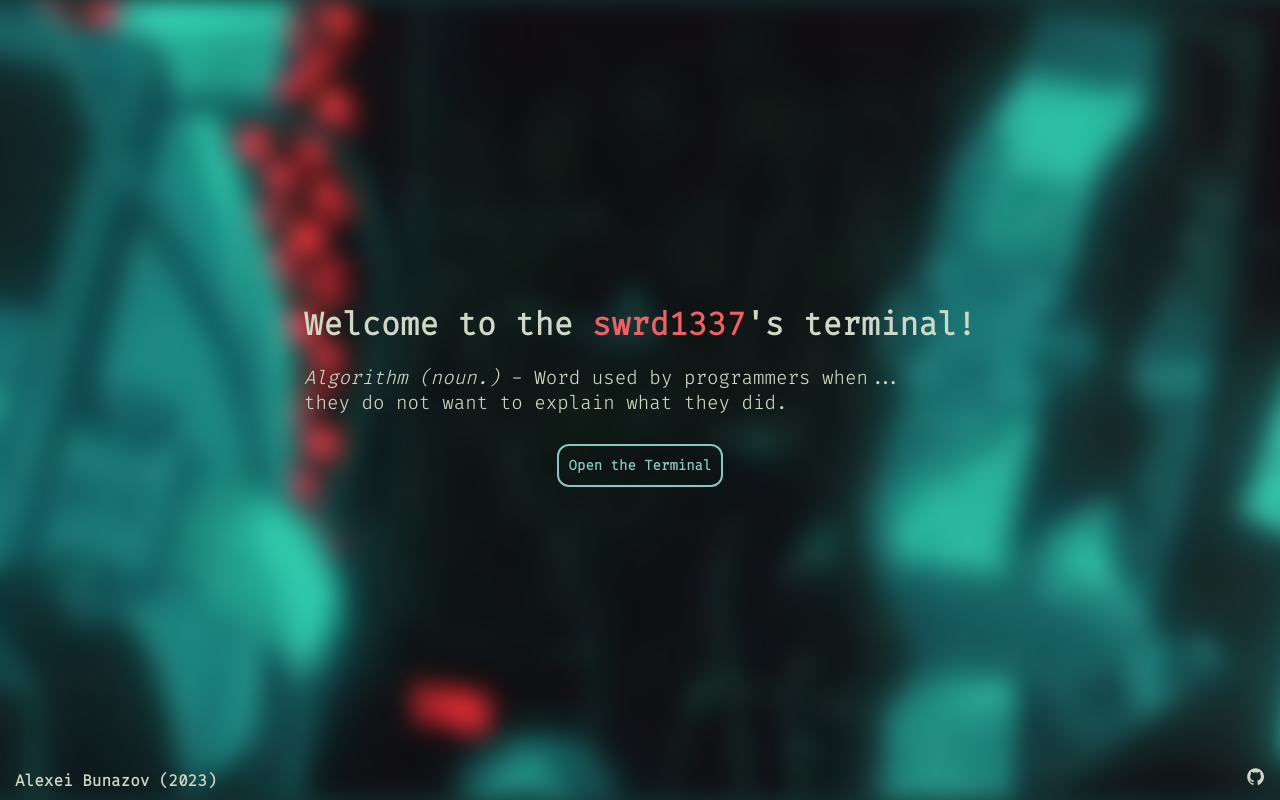
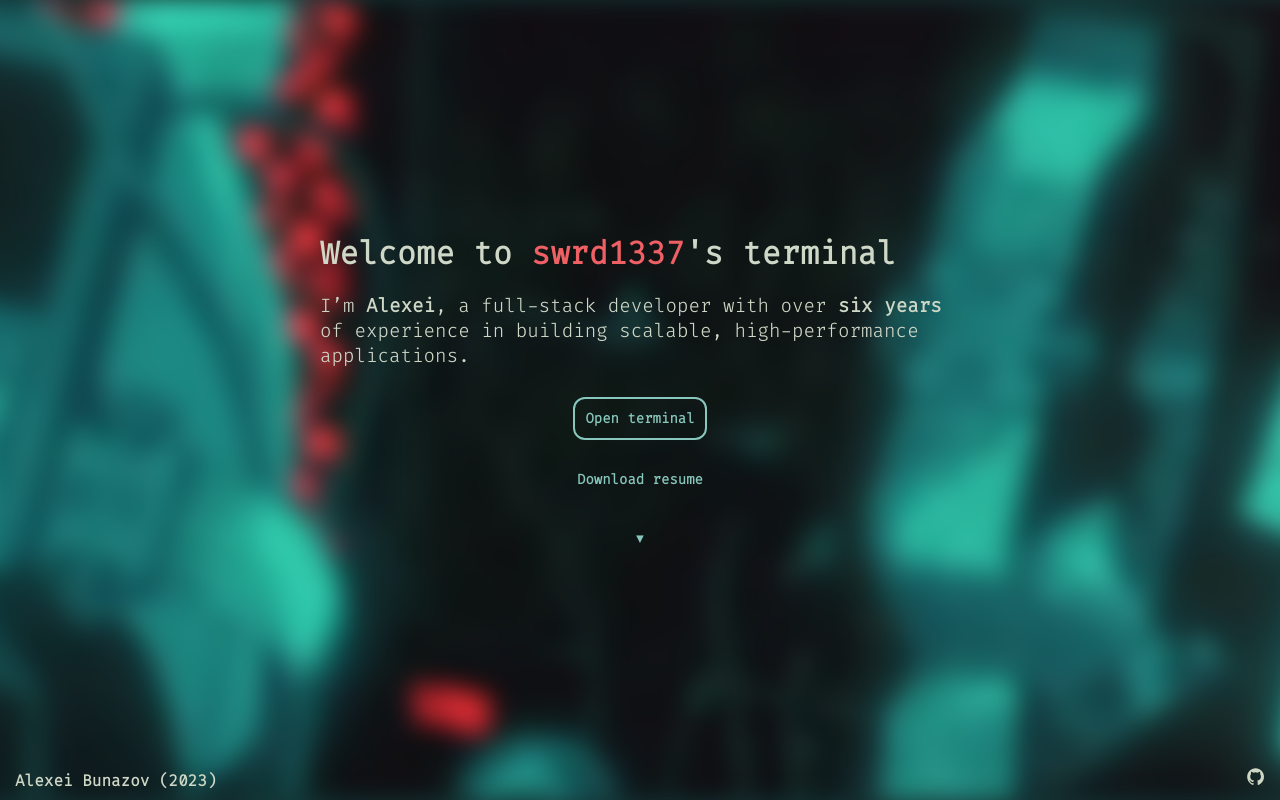
Before and after one commit to swrd1337/swrd-terminal, a React (Vite) app: page / in a window 1280 px wide. Built offline with nearby package versions, Linux system fonts and the light colour scheme.

Commit message:
Update libs, info and re-style

```diff
--- a/package.json
+++ b/package.json
@@ -15,11 +15,13 @@
     "react": "^18.2.0",
     "react-dom": "^18.2.0",
     "react-icons": "^4.4.0",
-    "styled-components": "^5.3.5"
+    "styled-components": "^5.3.5",
+    "swrdleet-dev": "file:"
   },
   "devDependencies": {
     "@types/react": "^18.0.15",
     "@types/react-dom": "^18.0.6",
+    "@types/styled-components": "^5.1.34",
     "@vitejs/plugin-react": "^2.0.0",
     "vite": "^3.0.0"
   }
--- a/src/components/Welcome.jsx
+++ b/src/components/Welcome.jsx
@@ -1,19 +1,71 @@
-import { useState } from "react";
-import { OutlinedButton } from "./styles/Button";
-import { FlexContainer } from "./styles/Flex";
-import { motion } from "framer-motion";
-import MainInfo from "../resources/mainInfo";
-import { Headline } from "./styles/Typography";
-
-const MotionButton = motion(OutlinedButton);
+import { FlexContainer } from './styles/Flex';
+import { motion } from 'framer-motion';
+import MainInfo from '../resources/mainInfo';
+import { Headline } from './styles/Typography';
+import styled from 'styled-components';
+import { media } from './styles/breakpoints';
 
 const MotionFlex = motion(FlexContainer);
 
+const TerminalButton = motion(styled.button`
+  background-color: transparent;
+  border: 2px solid ${({ theme }) => theme.textColor.primary};
+  color: ${({ theme }) => theme.textColor.primary};
+  font-weight: 600;
+  border-radius: 12px;
+  padding: 10px;
+  max-width: 210px;
+  margin: 10px;
+
+  &:hover {
+    cursor: pointer;
+    background-color: #87c7bd24;
+  }
+`);
+
+const ResumeButton = motion(styled.button`
+  background-color: transparent;
+  border: none;
+  border-radius: 12px;
+  color: ${({ theme }) => theme.textColor.primary};
+  font-weight: 600;
+  padding: 10px;
+  margin: 10px;
+
+  &:hover {
+    cursor: pointer;
+    background-color: #87c7bd24;
+  }
+`);
+
+const ArrowButton = motion(styled.button`
+  background-color: transparent;
+  border: none;
+  border-radius: 36px;
+  color: ${({ theme }) => theme.textColor.primary};
+  padding: 20px;
+  &:hover {
+    cursor: pointer;
+    background-color: #87c7bd24;
+  }
+`);
+
+const HeadlineContainer = styled.div`
+  max-width: 50%;
+
+  @media ${media.laptop} {
+    max-width: 70%;
+  }
+
+  @media ${media.mobile} {
+    max-width: 100%;
+  }
+`;
+
 function Welcome({ onButtonClick }) {
-  const [buttonHover, setButtonHover] = useState(false);
-
-  const onEnterHandler = () => setButtonHover(true);
-  const onLeaveHandler = () => setButtonHover(false);
+  const onDownloadClick = () => {
+    window.open('./eva_bg.webp', '_blank');
+  };
 
   return (
     <MotionFlex
@@ -28,36 +80,47 @@ function Welcome({ onButtonClick }) {
       transition={{
         delay: 0.3,
       }}
-      flexDir="column"
-      alignItems="center"
+      flexDir='column'
+      alignItems='center'
+      justifyContent='center'
     >
-      <motion.div
-        animate={{
-          scale: buttonHover ? 0.9 : 1,
-        }}
-      >
+      <HeadlineContainer>
         <Headline
           style={{ margin: 0 }}
           dangerouslySetInnerHTML={{ __html: MainInfo.title }}
         />
-        <p dangerouslySetInnerHTML={{__html: MainInfo.description}} />
-      </motion.div>
+        <p dangerouslySetInnerHTML={{ __html: MainInfo.description }} />
+      </HeadlineContainer>
 
-      <MotionButton
+      <TerminalButton
         onClick={onButtonClick}
-        onMouseEnter={onEnterHandler}
-        onMouseLeave={onLeaveHandler}
         whileHover={{
           scale: 1.2,
         }}
         transition={{
-          type: "spring",
+          type: 'spring',
           stiffness: 300,
           damping: 15,
         }}
       >
-        Open the Terminal
-      </MotionButton>
+        Open terminal
+      </TerminalButton>
+      <ResumeButton
+        onClick={onDownloadClick}
+        whileHover={{
+          scale: 1.2,
+        }}
+        transition={{
+          type: 'spring',
+          stiffness: 300,
+          damping: 15,
+        }}
+      >
+        Download resume
+      </ResumeButton>
+      <ArrowButton>
+        <span>&#x25BC;</span>
+      </ArrowButton>
     </MotionFlex>
   );
 }
--- a/src/components/styles/Button.jsx
+++ /dev/null
@@ -1,17 +0,0 @@
-import styled from "styled-components";
-
-export const OutlinedButton = styled.button`
-  background-color: transparent;
-  border: 2px solid ${({ theme }) => theme.textColor.primary};
-  color: ${({ theme }) => theme.textColor.primary};
-  font-weight: 600;
-  border-radius: 12px;
-  padding: 10px;
-  max-width: 210px;
-  margin: 10px;
-
-  &:hover {
-    cursor: pointer;
-    background-color: #87c7bd24;
-  }
-`;
--- /dev/null
+++ b/src/components/styles/breakpoints.js
@@ -0,0 +1,13 @@
+const breakpoints = {
+  mobile: '480px',
+  tablet: '768px',
+  laptop: '1024px',
+  desktop: '1200px',
+};
+
+export const media = {
+  mobile: `(max-width: ${breakpoints.mobile})`,
+  tablet: `(max-width: ${breakpoints.tablet})`,
+  laptop: `(max-width: ${breakpoints.laptop})`,
+  desktop: `(max-width: ${breakpoints.desktop})`,
+};
--- a/src/resources/commands.json
+++ b/src/resources/commands.json
@@ -2,17 +2,17 @@
   "help": {
     "messages": [
       "<br>",
-      "<span class='cmdhl'>help</span>             Provides <span class='cmdhl'>help</span> information for Magi commands.",
+      "<span class='cmdhl'>help</span>             Displays information on available commands.",
       "<span class='cmdhl'>clear</span>            Clears the screen.",
-      "<span class='cmdhl'>whois</span>            Display information about the author.",
-      "<span class='cmdhl'>exp</span>              Provides information about the work experience.",
-      "<span class='cmdhl'>education</span>        Display information about the education.",
-      "<span class='cmdhl'>skills</span>           View skills.",
-      "<span class='cmdhl'>contact</span>          Provides the contact information.",
-      "<span class='cmdhl'>cover</span>            Display the header.",
-      "<span class='cmdhl'>projects</span>         View coding projects.",
-      "<span class='cmdhl'>social</span>           Display social networks.",
-      "<span class='cmdhl'>history</span>          View command history.",
+      "<span class='cmdhl'>whois</span>            Provides an introduction to the developer.",
+      "<span class='cmdhl'>exp</span>              Shows work experience details.",
+      "<span class='cmdhl'>education</span>        Lists educational background.",
+      "<span class='cmdhl'>skills</span>           Displays technical and software skills.",
+      "<span class='cmdhl'>contact</span>          Shares contact information.",
+      "<span class='cmdhl'>cover</span>            Displays the terminal header.",
+      "<span class='cmdhl'>projects</span>         Provides an overview of projects.",
+      "<span class='cmdhl'>social</span>           Links to social media profiles.",
+      "<span class='cmdhl'>history</span>          Shows command history.",
       "<br>"
     ]
   },
@@ -22,90 +22,87 @@
   "whois": {
     "messages": [
       "<br>",
-      "Hi, I'm <span class='cmdhl'>Alexei</span>. Nice to meet you! 😊",
+      "Hello, I'm <span class='cmdhl'>Alexei</span>. A pleasure to meet you!",
       "<br>",
-      "I'm a <span class='cmdhl'>Full Stack Software Developer</span> who builds engaging websites like this one and I also enjoy bringing new ideas to life.",
+      "I am a <span class='cmdhl'>Full Stack Software Developer</span> with a passion for creating engaging, user-centered applications.",
       "<br>",
-      "I hope you will have fun using my site!",
+      "Thank you for exploring my portfolio.",
       "<br>"
     ]
   },
   "exp": {
     "messages": [
       "<br>",
-      "<span class='listhd'>Work Experience</span>",
+      "<span class='listhd'>Professional Experience</span>",
       "[🏢] Software Engineer",
       "    [1] Duration: September 2022 - Present",
       "    [2] Company: Stefanini EMEA",
-      "    [3] Tasks:",
-      "        🔹Developing and maintaining microservices using Kotlin with Spring-Boot.",
-      "        🔹Creating and maintaining APIs and databases.",
-      "        🔹Creating and maintaining frontend applications.",
-      "        🔹Helping other developers.",
-      "        🔹Software support.",
-      "        🔹Bug fixing.",
+      "    [3] Responsibilities:",
+      "        🔹Developing and managing microservices using Kotlin and Spring Boot.",
+      "        🔹Designing and maintaining APIs and databases.",
+      "        🔹Building and optimizing front-end applications.",
+      "        🔹Providing support to development team members.",
+      "        🔹Software troubleshooting and bug resolution.",
       "[🏢] Full Stack Software Developer",
       "    [1] Duration: October 2018 - August 2022",
       "    [2] Company: SyncroSoft SRL",
-      "    [3] Tasks:",
-      "        🔹Developing and maintaining web applications.",
-      "        🔹Creating and maintaining APIs.",
-      "        🔹Creating and maintaining databases.",
-      "        🔹Leading small projects.",
-      "        🔹Helping other developers.",
-      "        🔹Bug fixing.",
+      "    [3] Responsibilities:",
+      "        🔹Building and maintaining web applications.",
+      "        🔹API and database development.",
+      "        🔹Leading small-scale projects.",
+      "        🔹Mentoring and supporting team members.",
+      "        🔹Identifying and resolving software bugs.",
       "[🏢] Intern",
       "    [1] Duration: July 2018 - October 2018",
       "    [2] Company: SyncroSoft SRL",
-      "    [3] Tasks:",
-      "        🔹Developing and maintaining a plugin for a web application.",
-      "        🔹Bug fixing.",
+      "    [3] Responsibilities:",
+      "        🔹Developing and maintaining a web application plugin.",
+      "        🔹Addressing software bugs.",
       "<br>"
     ]
   },
   "education": {
     "messages": [
       "<br>",
-      "<span class='listhd'>Education</span>",
+      "<span class='listhd'>Academic Background</span>",
       "[🎓] Master's Degree",
-      "    🔹Craiova University, Faculty of Automation, Computers and Electronics",
-      "    🔹Dep: Software Engineering",
-      "    🔹2020 - 2022",
+      "    🔹Institution: University of Craiova, Faculty of Automation, Computers and Electronics",
+      "    🔹Field of Study: Software Engineering",
+      "    🔹Duration: 2020 - 2022",
       "[🎓] Bachelor's Degree",
-      "    🔹Craiova University, Faculty of Science",
-      "    🔹Dep: Computer Science",
-      "    🔹2017 - 2020",
+      "    🔹Institution: University of Craiova, Faculty of Science",
+      "    🔹Field of Study: Computer Science",
+      "    🔹Duration: 2017 - 2020",
       "<br>"
     ]
   },
   "skills": {
     "messages": [
       "<br>",
-      "<span class='listhd'>Skills</span>",
+      "<span class='listhd'>Technical and Software Skills</span>",
       "[🧪] Development Skills:",
-      "    🔹JavaScript ES6+    <span class='skillscore'>[███████████ ]</span>",
-      "    🔹React 18+          <span class='skillscore'>[██████████  ]</span>",
-      "    🔹Java 11+           <span class='skillscore'>[███████████ ]</span>",
-      "    🔹Spring Boot 2+     <span class='skillscore'>[█████████   ]</span>",
-      "    🔹PostgreSQL         <span class='skillscore'>[███████     ]</span>",
-      "    🔹MySQL              <span class='skillscore'>[███████     ]</span>",
-      "    🔹Git                <span class='skillscore'>[█████████   ]</span>",
-      "[⌨️] Software Skills:",
-      "    🔹Jira               <span class='skillscore'>[██████████  ]</span>",
-      "    🔹Azure DevOps       <span class='skillscore'>[██████████  ]</span>",
-      "    🔹MS Teams           <span class='skillscore'>[████████████]</span>",
-      "    🔹Jenkins CI         <span class='skillscore'>[████████    ]</span>",
-      "    🔹Slack              <span class='skillscore'>[██████████  ]</span>",
-      "    🔹VS Code            <span class='skillscore'>[██████████  ]</span>",
-      "    🔹Intellij Idea      <span class='skillscore'>[█████████   ]</span>",
-      "    🔹GitHub             <span class='skillscore'>[██████████  ]</span>",
-      "    🔹GitLab             <span class='skillscore'>[████████    ]</span>",
-      "[📖] Language Skills:",
-      "    🔹Romanian           <span class='skillscore'>[████████████]</span>",
-      "    🔹English            <span class='skillscore'>[████████    ]</span>",
-      "    🔹Russian            <span class='skillscore'>[██████████  ]</span>",
+      "    🔹JavaScript ES6+       <span class='skillscore'>[███████████ ]</span>",
+      "    🔹React 18+             <span class='skillscore'>[██████████  ]</span>",
+      "    🔹Java 11+              <span class='skillscore'>[███████████ ]</span>",
+      "    🔹Spring Boot 2+        <span class='skillscore'>[█████████   ]</span>",
+      "    🔹PostgreSQL            <span class='skillscore'>[███████     ]</span>",
+      "    🔹MySQL                 <span class='skillscore'>[███████     ]</span>",
+      "    🔹Git                   <span class='skillscore'>[█████████   ]</span>",
+      "[⌨️] Software Proficiency:",
+      "    🔹Jira                  <span class='skillscore'>[██████████  ]</span>",
+      "    🔹Azure DevOps          <span class='skillscore'>[██████████  ]</span>",
+      "    🔹MS Teams              <span class='skillscore'>[████████████]</span>",
+      "    🔹Jenkins CI            <span class='skillscore'>[████████    ]</span>",
+      "    🔹Slack                 <span class='skillscore'>[██████████  ]</span>",
+      "    🔹VS Code               <span class='skillscore'>[██████████  ]</span>",
+      "    🔹IntelliJ IDEA         <span class='skillscore'>[█████████   ]</span>",
+      "    🔹GitHub                <span class='skillscore'>[██████████  ]</span>",
+      "    🔹GitLab                <span class='skillscore'>[████████    ]</span>",
+      "[📖] Language Proficiency:",
+      "    🔹Romanian              <span class='skillscore'>[████████████]</span>",
+      "    🔹English               <span class='skillscore'>[████████    ]</span>",
+      "    🔹Russian               <span class='skillscore'>[██████████  ]</span>",
       "<br>"
-
     ]
   },
   "contact": {
@@ -125,28 +122,28 @@
       "<span class='cmdhl cover'> ___/ / | |/ |/ // _, _// /_/ // / ___/ /___/ /  / /  </span>",
       "<span class='cmdhl cover'>/____/  |__/|__//_/ |_|/_____//_/ /____//____/  /_/   </span>",
       "                                         ",
-      "Welcome to the <span class='cmdhl'>swrd1337</span>'s terminal!",
-      "For a list of available commands, type <span class='cmdhl'>help</span>.",
+      "Welcome to <span class='cmdhl'>swrd1337</span>'s terminal portfolio.",
+      "For a list of commands, type <span class='cmdhl'>help</span>.",
       "<br>"
     ]
   },
   "projects": {
     "messages": [
       "<br>",
-      "<span class='listhd'>Personal Projects</span>",
-      "[👹] <a href='https://github.com/swrd1337/sokudo' target='_blank'>Sokudo</a> - Agile project manager for developers.",
-      "[⌨️] <a href='https://github.com/swrd1337/swrd-terminal' target='_blank'>swrd-terminal</a> - Terminal like portfolio.",
-      "[📰] <a href='https://github.com/swrd1337/cs-projects/tree/master/quitter' target='_blank'>Quitter</a> - Mini <i>Twitter</i> clone with memes.",
-      "[🎓] <a href='https://github.com/swrd1337/cs-projects' target='_blank'>cs-projects</a> - More personal projects here.",
+      "<span class='listhd'>Projects Portfolio</span>",
+      "[👹] <a href='https://github.com/swrd1337/sokudo' target='_blank'>Sokudo</a> - Agile project manager tailored for developers.",
+      "[⌨️] <a href='https://github.com/swrd1337/swrd-terminal' target='_blank'>swrd-terminal</a> - Interactive terminal-style portfolio.",
+      "[📰] <a href='https://github.com/swrd1337/cs-projects/tree/master/quitter' target='_blank'>Quitter</a> - Twitter-inspired mini app with a humorous twist.",
+      "[🎓] <a href='https://github.com/swrd1337/cs-projects' target='_blank'>cs-projects</a> - Additional personal projects.",
       "<br>"
     ]
   },
   "social": {
     "messages": [
       "<br>",
-      "<span class='listhd'>Contact Information</span>",
-      "[🚀] Me on <a href='https://www.linkedin.com/in/alexei-bunazov-921250185' target='_blank'>LinkedIn</a>",
-      "[😺] Also me on <a href='https://github.com/swrd1337'>GitHub</a>",
+      "<span class='listhd'>Social Links</span>",
+      "[🚀] Connect on <a href='https://www.linkedin.com/in/alexei-bunazov-921250185' target='_blank'>LinkedIn</a>",
+      "[😺] View my work on <a href='https://github.com/swrd1337'>GitHub</a>",
       "<br>"
     ]
   }
--- a/src/resources/mainInfo.json
+++ b/src/resources/mainInfo.json
@@ -1,8 +1,8 @@
 {
-  "title": "Welcome to the <span class='user'>swrd1337</span>'s terminal!",
-  "description": "<i>Algorithm (noun.)</i> - Word used by programmers when...<br>they do not want to explain what they did.",
+  "title": "Welcome to <span class='user'>swrd1337</span>'s terminal",
+  "description": "I’m <b>Alexei</b>, a full-stack developer with over <b>six years</b> of experience in building scalable, high-performance applications.",
   "author": "Alexei Bunazov (2023)",
   "githubUrl": "https://github.com/swrd1337/swrd",
-  "username": "guest@swrd1337",
-  "terminalTitle": "Terminal"
+  "username": "guest@swrd",
+  "terminalTitle": "0x7f4a9b3d1337"
 }
```
Also changed, not shown: src/App.jsx (+16 -16 lines), src/components/AnimatedCursor.jsx (+11 -6 lines), src/main.jsx (+7 -9 lines), 1 other file (tests, documents, lock files or other folders).
